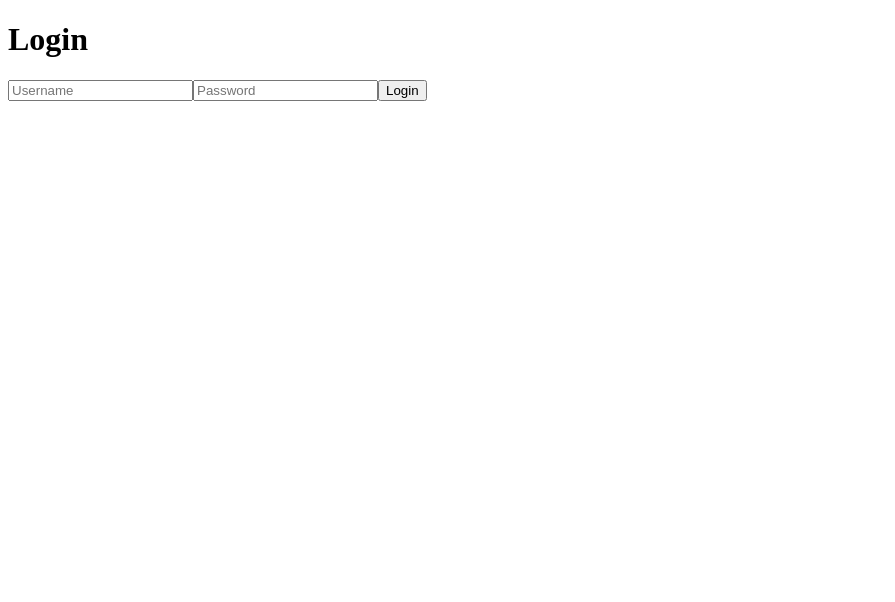
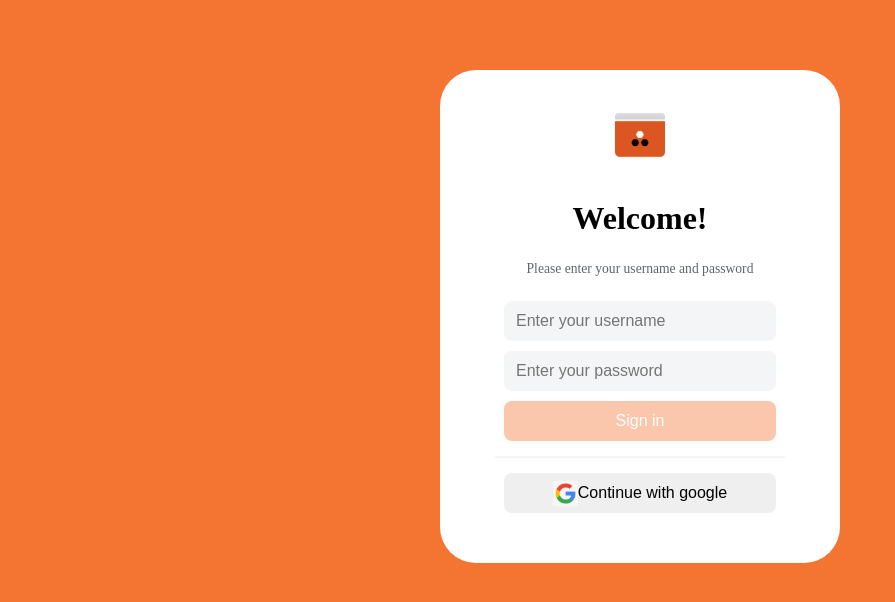
Before and after one commit to amdmin0213/admin-app, a Vue app: page / in a window 1280 px wide. Shown: the top 602 px of the page, without its empty margins (0-895 px from the left). Built offline with nearby package versions, Linux system fonts and the light colour scheme.

Commit message:
Updated the UI of login page(#85ztabh22)"

```diff
--- a/src/components/UserLogin.vue
+++ b/src/components/UserLogin.vue
@@ -1,9 +1,22 @@
 <template>
-  <div>
-    <h1>Login</h1>
-    <input v-model="username" placeholder="Username">
-    <input v-model="password" placeholder="Password" type="password">
-    <button @click="login">Login</button>
+  <div class="wrapper">
+    <div>
+      <img class="login-img" src="../assets/LoginPageLogo.png">
+    </div>
+    <div>
+      <h1>Welcome!</h1>
+      <p>Please enter your username and password</p>
+      <input v-model="username" placeholder="Enter your username" type="text">
+      <input v-model="password" placeholder="Enter your password" type="text">
+    </div>
+    <div class="buttons">
+      <button @click="login" :disabled="!username && !password" class="sign-in" type="submit">Sign in</button>
+      <hr>
+      <button class="g-sign-in" type="submit">
+        <img class="button-icon" src="../assets/googleIcon.jpg">
+        Continue with google
+      </button>
+    </div>
   </div>
 </template>
 
@@ -30,3 +43,80 @@ export default {
   },
 };
 </script>
+<style scoped>
+.wrapper {
+  max-width: 400px;
+  background-color: white;
+  padding: 40px;
+  margin: 70px auto;
+  border-radius: 36px;
+}
+
+.login-img{
+  height: 50px;
+  width: 50px;
+  display: block;
+  margin: auto;
+  margin-bottom: 40px;
+}
+
+input {
+  background-color: #F4F5F6;
+  padding: 8px 12px;
+}
+
+p {
+  font-size: 0.85rem;
+}
+
+.sign-in, .g-sign-in, input {
+  height: 40px;
+  width: 85%;
+  display: block;
+  margin: 10px auto;
+  border: none;
+  outline: none;
+  border-radius: 8px;
+  font-size: 16px;
+}
+
+.button-icon {
+  height: 25px;
+  width: 25px;
+
+}
+
+.sign-in {
+  background-color: #F47431;
+  color: #FFF;
+}
+
+.g-sign-in {
+  display: flex;
+  justify-content: center;
+  align-items: center;
+}
+
+.sign-in:disabled {
+  pointer-events: none;
+  opacity: 0.4;
+}
+
+hr {
+  border: none;
+  height: 2px;
+  margin: 15px;
+  background-color: #F4F5F6;
+}
+
+
+div h1, div p {
+  margin-bottom: 24px;
+  text-align: center;
+}
+
+div p {
+  color: #5D646F;
+}
+
+</style>
--- a/src/main.js
+++ b/src/main.js
@@ -4,6 +4,8 @@ import App from './App.vue';
 import UserLogin from './components/UserLogin.vue';
 import UserDashboard from './components/UserDashboard.vue';
 import CourseDetails from './components/CourseDetails.vue';
+import './theme/theme.css';
+
 
 const routes = [
   { path: '/', component: UserLogin },
@@ -16,6 +18,16 @@ const router = createRouter({
   routes,
 });
 
+router.beforeEach(async (to, from, next) => {
+  if (to.path === '/') {
+    document.body.classList.add('orange-bg');
+  } else {
+    document.body.classList.remove('orange-bg');
+  }
+  next();
+  console.log(to);
+})
+
 createApp(App)
   .use(router)
   .mount('#app');
--- a/src/services/moodleService.js
+++ b/src/services/moodleService.js
@@ -20,7 +20,11 @@ const moodleService = {
 
   async getCourseData() {
     try {
-      const response = await axios.get(`https://learn.myllama.co/webservice/rest/server.php?wsfunction=core_enrol_get_users_courses&wstoken=${this.token}`);
+      const response = await axios.post(`https://learn.myllama.co/webservice/rest/server.php?wsfunction=core_enrol_get_users_courses&wstoken=${this.token}&userid=28`, {
+        headers: {
+          "Content-Type": "application/json",
+        }
+      });
       const courses = response.data;
       let totalParticipants = 0;
 
--- /dev/null
+++ b/src/theme/theme.css
@@ -0,0 +1,9 @@
+*{
+  box-sizing: border-box;
+  margin: 0;
+  padding: 0;
+}
+
+.orange-bg {
+  background-color: rgb(244, 116, 49);
+}
```
Also changed, not shown: src/assets/LoginPageLogo.png (added), src/assets/googleIcon.jpg (added).
